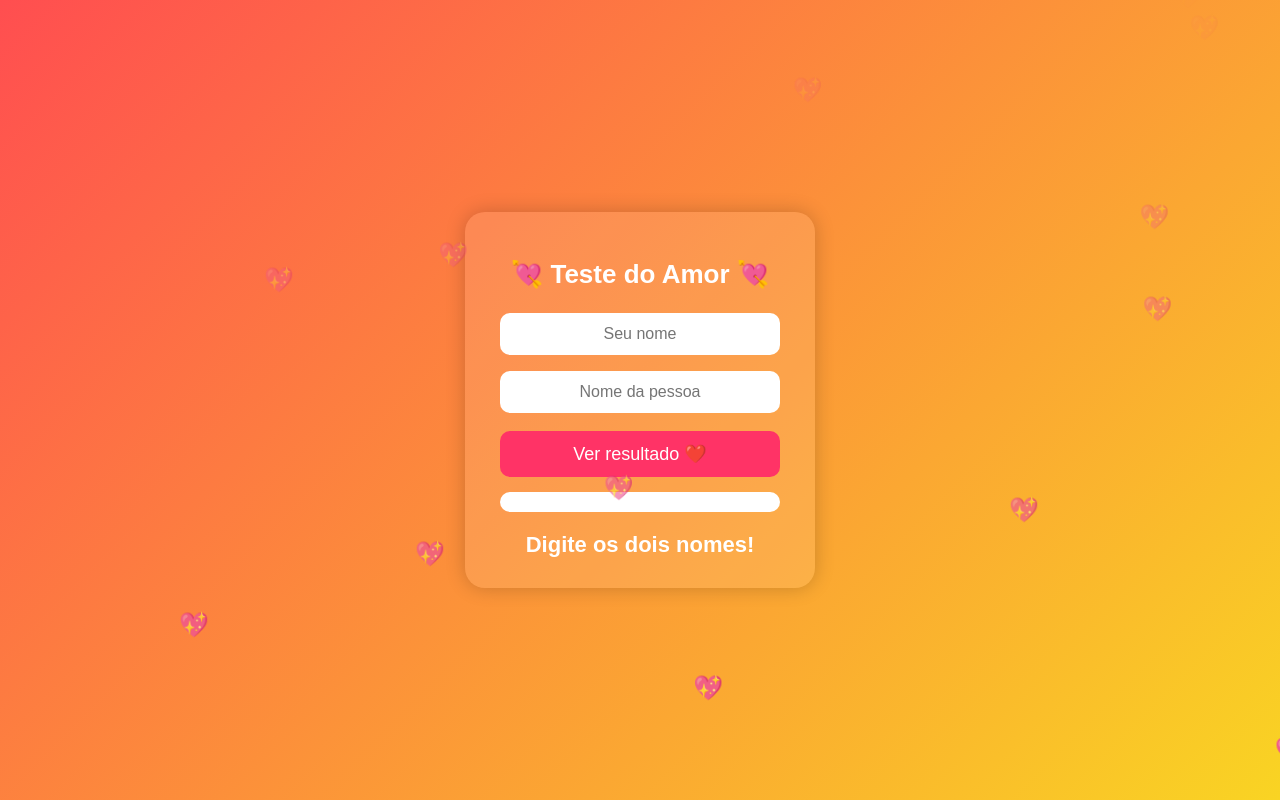
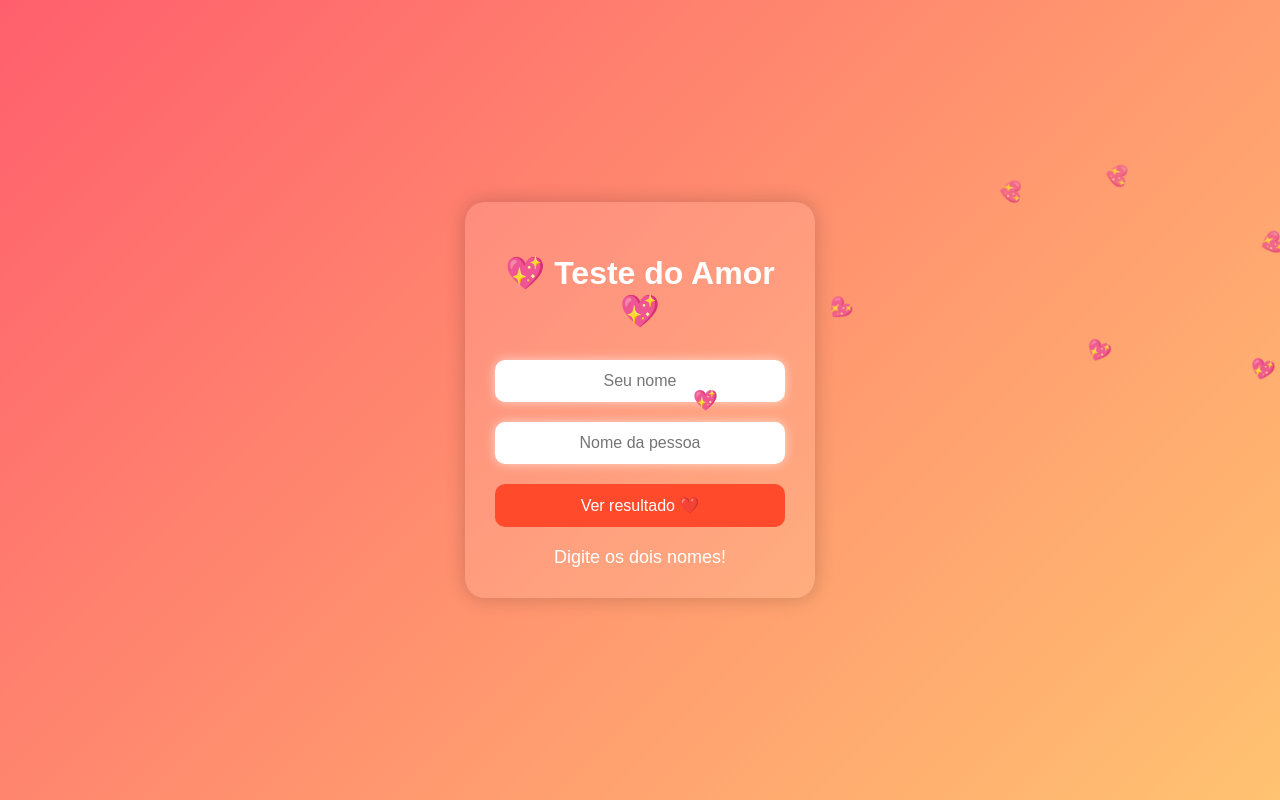
Before and after one commit to RanKane/teste-do-amor, a plain HTML site: page index.html in a window 1280 px wide. Both pictures are taken after a click on the button "Ver resultado ❤️". Drawn offline with Linux system fonts and the light colour scheme.

Commit message:
Update index.html

```diff
--- a/index.html
+++ b/index.html
@@ -3,26 +3,24 @@
 <head>
   <meta charset="UTF-8">
   <meta name="viewport" content="width=device-width, initial-scale=1.0">
-  <title>Teste do Amor ❤️</title>
+  <title>💘 Teste do Amor 💘</title>
   <style>
     body {
-      font-family: 'Poppins', sans-serif;
-      background: linear-gradient(135deg, #ff4e50, #f9d423);
-      color: #fff;
-      text-align: center;
-      padding: 0;
-      margin: 0;
-      min-height: 100vh;
+      font-family: Arial, sans-serif;
+      background: linear-gradient(135deg, #ff5f6d, #ffc371);
       display: flex;
       justify-content: center;
       align-items: center;
+      height: 100vh;
+      margin: 0;
+      overflow: hidden;
     }
 
     .container {
       background: rgba(255, 255, 255, 0.1);
       padding: 30px;
       border-radius: 20px;
-      box-shadow: 0 0 20px rgba(0,0,0,0.2);
+      box-shadow: 0 0 20px rgba(0, 0, 0, 0.2);
       width: 90%;
       max-width: 350px;
       box-sizing: border-box;
@@ -32,154 +30,132 @@
     }
 
     h1 {
-      font-size: 26px;
-      margin-bottom: 15px;
-    }
-
-    input, button, .bar {
-      width: 100%;
-      max-width: 280px;
-      box-sizing: border-box;
+      color: white;
+      text-align: center;
+      margin-bottom: 20px;
     }
 
     input {
+      display: block;
+      width: 100%;
+      max-width: 310px;
+      box-sizing: border-box;
+      margin: 10px auto;
       padding: 12px;
-      margin: 8px 0;
       border: none;
       border-radius: 10px;
       text-align: center;
       font-size: 16px;
       background: white;
       color: #333;
+      box-shadow: 0 0 10px rgba(255, 255, 255, 0.6);
+      animation: brilho 2s infinite ease-in-out;
+    }
+
+    @keyframes brilho {
+      0%, 100% {
+        box-shadow: 0 0 10px rgba(255, 255, 255, 0.6);
+      }
+      50% {
+        box-shadow: 0 0 20px rgba(255, 255, 255, 0.9);
+      }
     }
 
     button {
-      background: #ff3366;
+      background: #ff4b2b;
       color: white;
       border: none;
+      border-radius: 10px;
       padding: 12px;
-      border-radius: 10px;
+      font-size: 16px;
       cursor: pointer;
-      font-size: 18px;
-      margin-top: 10px;
-      transition: 0.2s;
+      width: 100%;
+      max-width: 310px;
+      margin: 10px auto 0;
+      display: block;
+      box-sizing: border-box;
+      transition: 0.3s;
     }
 
     button:hover {
-      background: #ff0055;
+      background: #ff416c;
       transform: scale(1.05);
     }
 
-    .bar {
-      height: 20px;
-      background: white;
-      border-radius: 10px;
-      margin-top: 15px;
-      overflow: hidden;
+    .resultado {
+      margin-top: 20px;
+      color: white;
+      font-size: 18px;
+      text-align: center;
     }
 
-    .fill {
-      height: 100%;
-      background: #ff3366;
-      width: 0;
-      transition: width 1s ease;
+    /* Corações animados */
+    .heart {
+      position: absolute;
+      color: #ffb6c1;
+      font-size: 20px;
+      animation: float 6s infinite ease-in-out;
+      opacity: 0.8;
     }
 
-    .result {
-      font-size: 22px;
-      margin-top: 20px;
-      font-weight: bold;
-    }
-
-    .heart {
-      font-size: 60px;
-      animation: pulse 1s infinite;
-      margin-top: 10px;
-    }
-
-    @keyframes pulse {
-      0% { transform: scale(1); }
-      50% { transform: scale(1.2); }
-      100% { transform: scale(1); }
-    }
-
-    .coracao {
-      position: fixed;
-      bottom: 0;
-      color: #ff4d6d;
-      font-size: 24px;
-      animation: subir linear forwards;
-    }
-
-    @keyframes subir {
-      from {
-        transform: translateY(0);
+    @keyframes float {
+      0% {
+        transform: translateY(0) rotate(0deg);
         opacity: 1;
       }
-      to {
-        transform: translateY(-100vh);
+      100% {
+        transform: translateY(-800px) rotate(360deg);
         opacity: 0;
       }
-    }
-
-    .coracao::before {
-      content: "💖";
     }
   </style>
 </head>
 <body>
+
   <div class="container">
-    <h1>💘 Teste do Amor 💘</h1>
-    <input type="text" id="name1" placeholder="Seu nome">
-    <input type="text" id="name2" placeholder="Nome da pessoa">
+    <h1>💖 Teste do Amor 💖</h1>
+    <input type="text" id="nome1" placeholder="Seu nome">
+    <input type="text" id="nome2" placeholder="Nome da pessoa">
     <button onclick="calcularAmor()">Ver resultado ❤️</button>
-    <div class="bar"><div class="fill" id="fill"></div></div>
-    <div class="result" id="result"></div>
-    <div class="heart" id="heart" style="display:none;">❤️</div>
+    <div class="resultado" id="resultado"></div>
   </div>
 
   <script>
     function calcularAmor() {
-      const nome1 = document.getElementById('name1').value.trim();
-      const nome2 = document.getElementById('name2').value.trim();
-      const result = document.getElementById('result');
-      const heart = document.getElementById('heart');
-      const fill = document.getElementById('fill');
+      const nome1 = document.getElementById("nome1").value.trim();
+      const nome2 = document.getElementById("nome2").value.trim();
 
       if (!nome1 || !nome2) {
-        result.textContent = "Digite os dois nomes!";
-        heart.style.display = "none";
-        fill.style.width = "0";
+        document.getElementById("resultado").innerText = "Digite os dois nomes!";
         return;
       }
 
-      let seed = 0;
-      for (let i = 0; i < nome1.length; i++) seed += nome1.charCodeAt(i);
-      for (let j = 0; j < nome2.length; j++) seed += nome2.charCodeAt(j) * 2;
-      const porcentagem = seed % 101;
+      const porcentagem = Math.floor(Math.random() * 51) + 50; // entre 50 e 100
+      const mensagens = [
+        "Vocês nasceram um pro outro! 💞",
+        "O amor está no ar! 💘",
+        "Combinação perfeita! 💕",
+        "Corações batendo juntos! 💓",
+        "Um casal dos sonhos! 💝"
+      ];
 
-      let msg = "";
-      if (porcentagem > 90) msg = "Casal perfeito! 💍";
-      else if (porcentagem > 70) msg = "Amor verdadeiro! 💖";
-      else if (porcentagem > 50) msg = "Tem futuro! 💕";
-      else if (porcentagem > 30) msg = "Pode tentar a sorte 😅";
-      else msg = "Melhor só amizade 😬";
-
-      result.textContent = `${porcentagem}% — ${msg}`;
-      fill.style.width = porcentagem + "%";
-      heart.style.display = "block";
+      const mensagem = mensagens[Math.floor(Math.random() * mensagens.length)];
+      document.getElementById("resultado").innerHTML = `${porcentagem}% de amor ❤️<br>${mensagem}`;
     }
 
-    function criarCoracao() {
-      const coracao = document.createElement("div");
-      coracao.classList.add("coracao");
-      coracao.style.left = Math.random() * 100 + "vw";
-      coracao.style.animationDuration = Math.random() * 2 + 3 + "s";
-      document.body.appendChild(coracao);
-      setTimeout(() => coracao.remove(), 5000);
+    // Corações flutuando
+    function criarCoracoes() {
+      const heart = document.createElement("div");
+      heart.classList.add("heart");
+      heart.innerHTML = "💖";
+      heart.style.left = Math.random() * 100 + "vw";
+      heart.style.animationDuration = Math.random() * 3 + 3 + "s";
+      document.body.appendChild(heart);
+      setTimeout(() => heart.remove(), 6000);
     }
 
-    setInterval(criarCoracao, 300);
+    setInterval(criarCoracoes, 500);
   </script>
+
 </body>
 </html>
```
